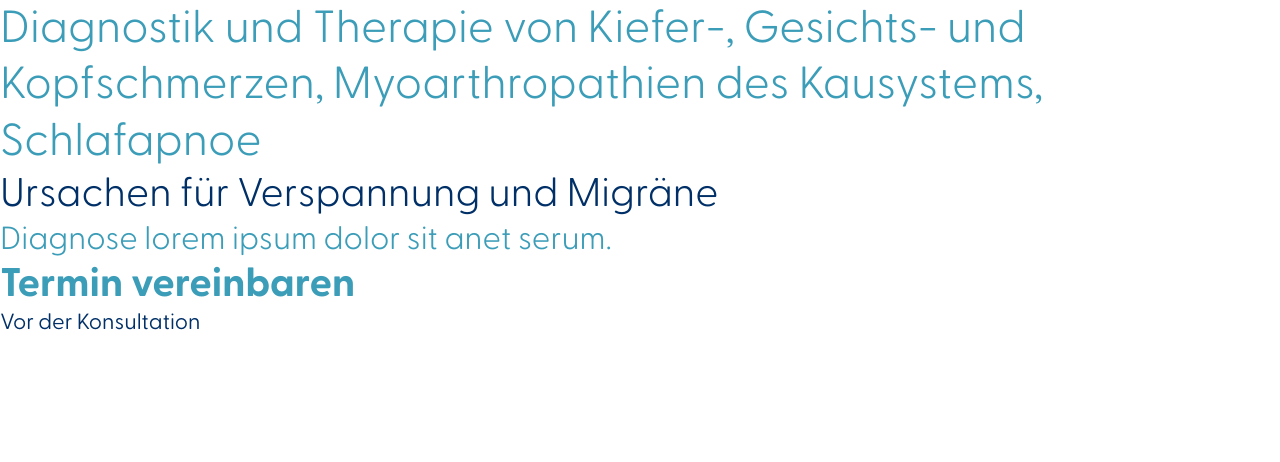
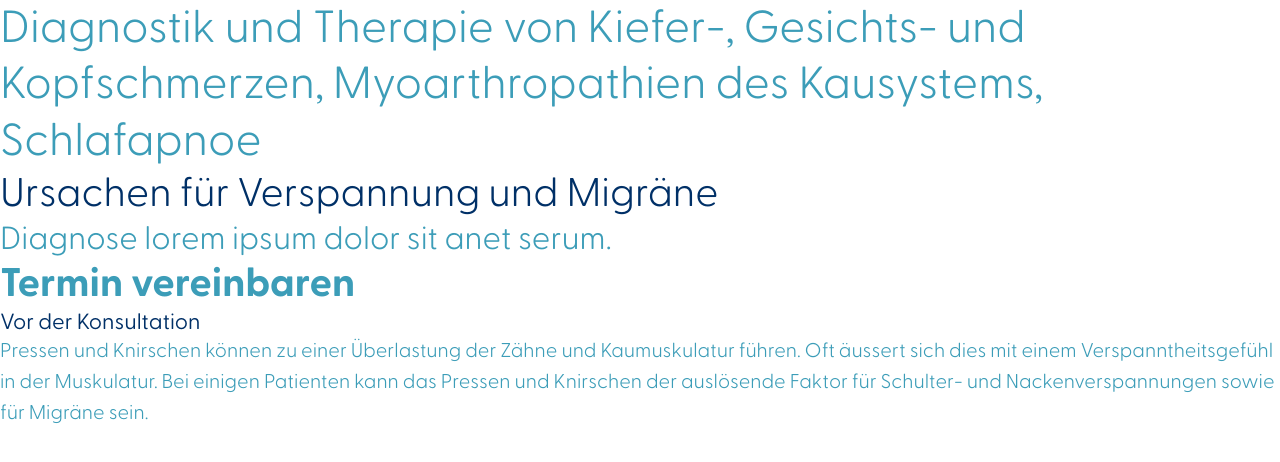
Before and after one commit to jeromehaas/haerle-practice-web, a Next.js app: page / in a window 1280 px wide. Shown: the top 462 px of the page. Built offline with nearby package versions, Linux system fonts and the light colour scheme.

Commit message:
Setup: component paragraph

```diff
--- /dev/null
+++ b/components/partials/paragraph/paragraph.jsx
@@ -0,0 +1,9 @@
+const Paragraph = ({ data, children }) => (
+  <p className={`paragraph paragraph--${data.color || 'red'}`}>
+    { children }
+  </p>
+)
+
+module.exports = {
+  Paragraph
+};
--- /dev/null
+++ b/components/partials/paragraph/paragraph.scss
@@ -0,0 +1,6 @@
+@import 'styles/configs/variables.scss';
+
+.paragraph {
+	&--lightblue { color: $lightblue-80 }
+	&--darkblue { color: $darkblue-100 }
+}
--- a/pages/index.js
+++ b/pages/index.js
@@ -1,4 +1,5 @@
 import { Heading } from 'components/partials/heading/heading';
+import { Paragraph } from 'components/partials/paragraph/paragraph';
 
 const Start = () => {
   return (
@@ -18,6 +19,9 @@ const Start = () => {
       <Heading data={{ level: 'h5', color: 'darkblue' }}>
         Vor der Konsultation
       </Heading>
+      <Paragraph data={{ color: 'lightblue' }}>
+        Pressen und Knirschen können zu einer Überlastung der Zähne und Kaumuskulatur führen. Oft äussert sich dies mit einem Verspanntheitsgefühl in der Muskulatur. Bei einigen Patienten kann das Pressen und Knirschen der auslösende Faktor für Schulter- und Nackenverspannungen sowie für Migräne sein.
+      </Paragraph>
     </>
   )
 }
--- a/styles/central.scss
+++ b/styles/central.scss
@@ -8,3 +8,4 @@
 
 /* PARTIALS */
 @import 'components/partials/heading/heading.scss';
+@import 'components/partials/paragraph/paragraph.scss';
--- a/styles/configs/typography.scss
+++ b/styles/configs/typography.scss
@@ -1,4 +1,4 @@
-h1, h2, h3, h4, h5 {
+h1, h2, h3, h4, h5, .heading {
 	line-height: 1.25;
 }
 
@@ -26,3 +26,9 @@ h5, .heading--h5 {
 	font-size: 22px;
 	font-weight: 500;
 }
+
+p, .paragraph {
+	font-size: 20px;
+	font-weight: 300;
+	line-height: 155%;
+}
```
